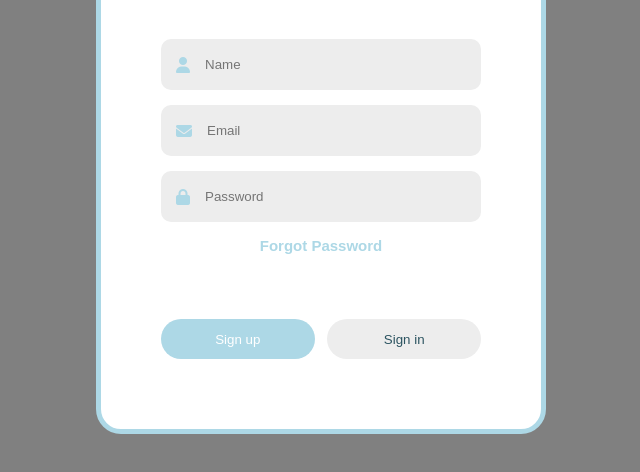
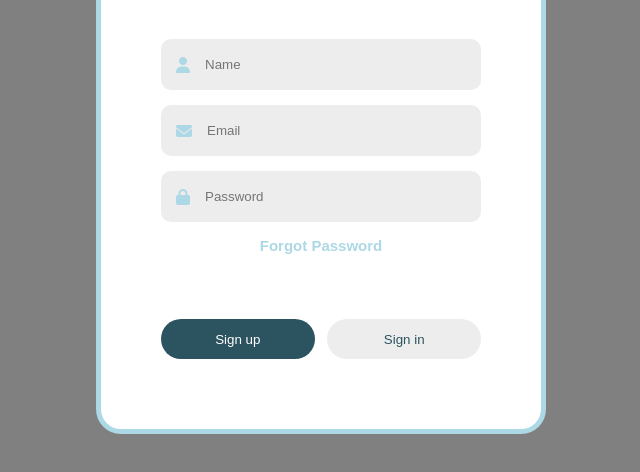
Before and after one commit to harshitbharali/Projects, a plain HTML site: page SIgnup_page.html in a window 1280 px wide. Shown: the part 238-710 px from the top of the page, without its empty margins (319-959 px from the left). Drawn offline with Linux system fonts and the light colour scheme.

Commit message:
added contrast to the buttons and the title - 2

```diff
--- a/style.css
+++ b/style.css
@@ -86,7 +86,7 @@ form p a{
 
 .btn-field button{
     flex-basis: 48%;
-    background: lightblue;
+    background: #2b5360;
     color: #fff;
     height: 40px;
     border-radius: 20px;
```
